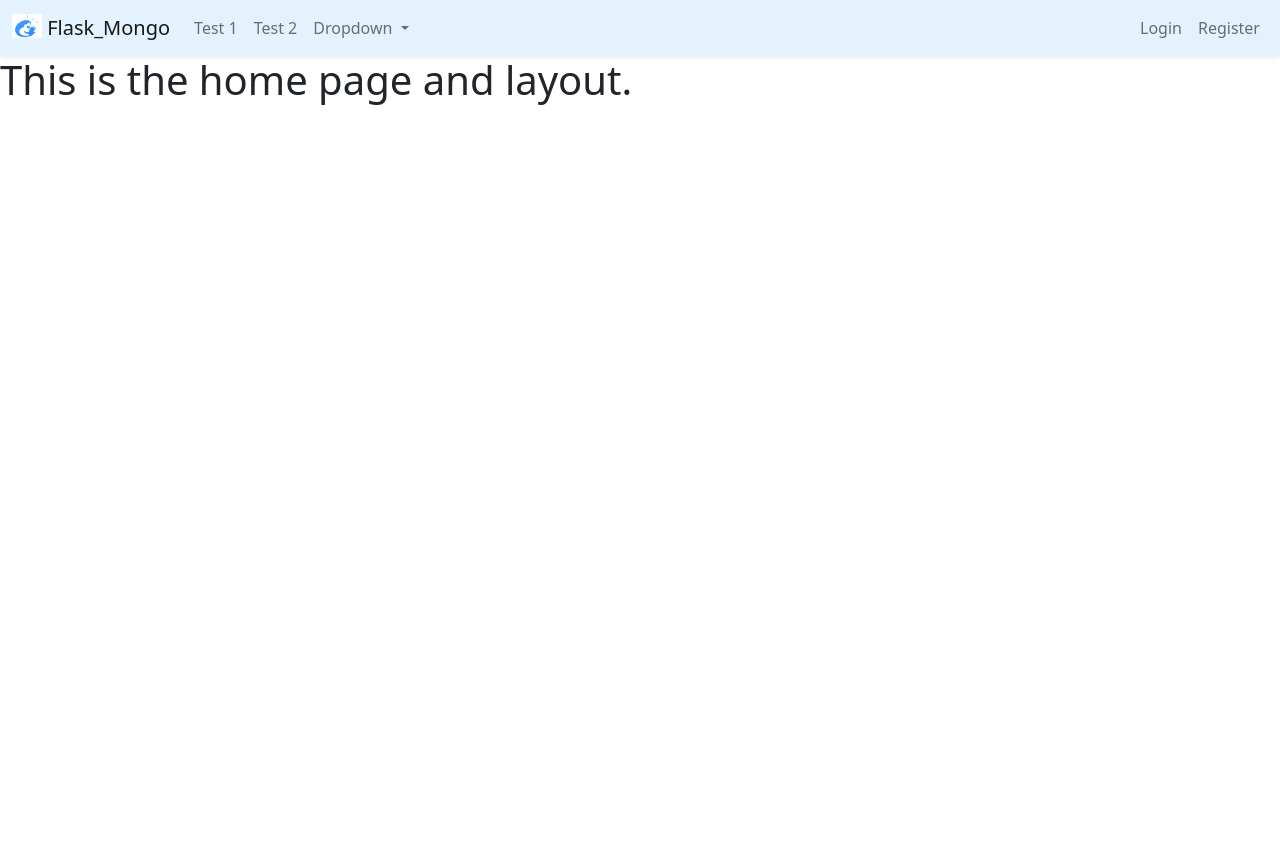
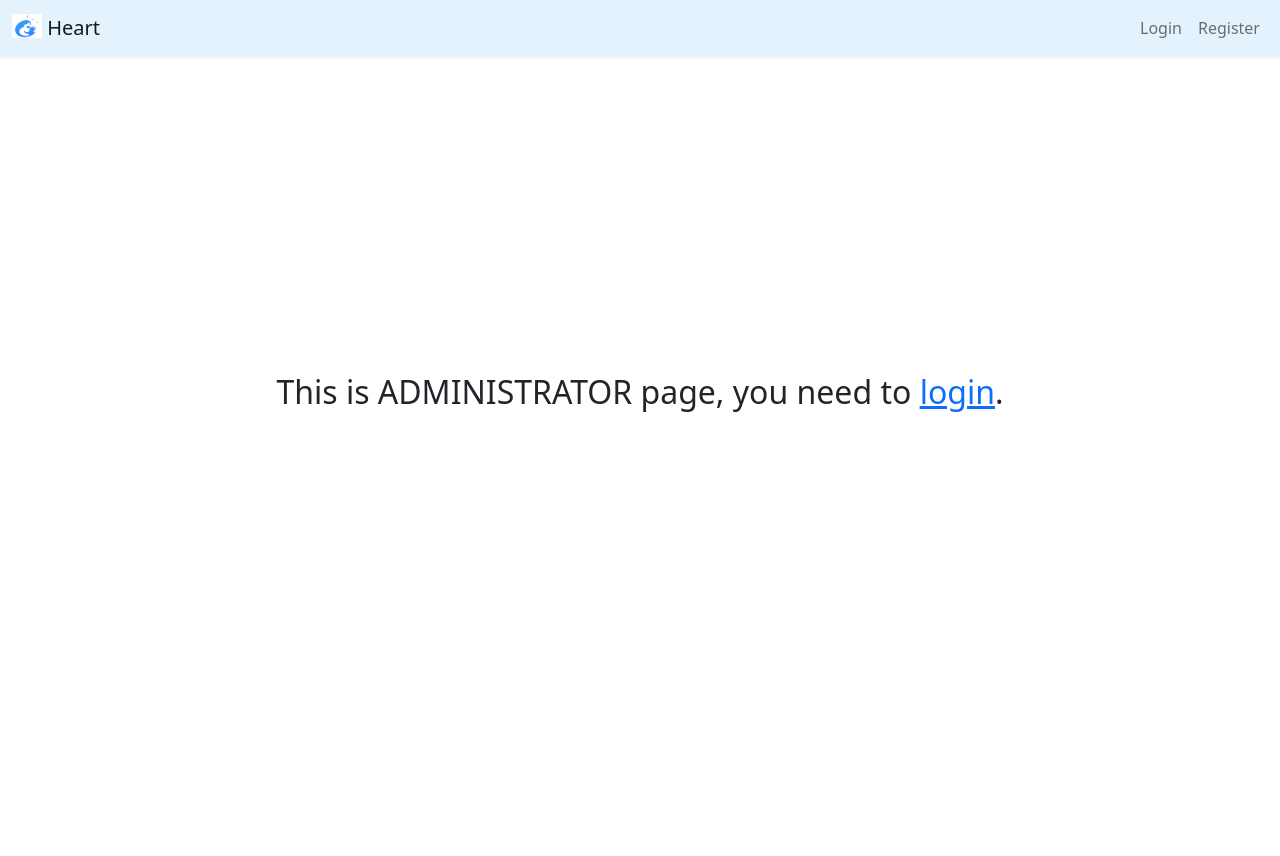
Before and after one commit to Jdsatashi/FL-Heart, a Flask app: page / in a window 1280 px wide. Before the commit the page ends 105 px from the top, so only its background shows below. Run offline with Flask 3, Linux system fonts and the light colour scheme; some libraries are stand-ins or nearby versions.

Commit message:
Update templates and direct admin page

```diff
--- a/src/mongodb.py
+++ b/src/mongodb.py
@@ -9,3 +9,4 @@ mongo_client = MongoClient(mongo_uri)
 mongo = mongo_client.get_database('test')
 ACCOUNT_TABLE = mongo.get_collection('account')
 BOOKING_TABLE = mongo.get_collection('bookings')
+ROLE_TABLE = mongo.get_collection('role')
--- a/src/routes.py
+++ b/src/routes.py
@@ -1,15 +1,25 @@
-from flask import render_template
+from flask import render_template, session, jsonify
+
+from .mongodb import ACCOUNT_TABLE
 from .requests import authenticate
 from .requests.administrator import admin
 from . import app
-
+from .requests.role import role_admin_id
 
 auth_route = authenticate
 admin_route = admin
 
 @app.route('/')
 def home():
-    return render_template('home.html', title="Home page")
+    if 'username' in session:
+        account_data = ACCOUNT_TABLE.find_one({'username': session['username']})
+        account_data['_id'] = str(account_data['_id'])
+        data = account_data
+        if 'password' in data:
+            data.pop('password')
+        data['role_id'] = str(data['role_id'])
+        session['role_id'] = data['role_id']
+    return render_template('home.html', title="Home page", admin_id=role_admin_id)
 
 
 # Api routes
--- a/src/templates/home.html
+++ b/src/templates/home.html
@@ -1,4 +1,8 @@
 {% extends 'layouts/layout.html' %}
 {% block content %}
-    <h1>This is the home page and layout.</h1>
+    <div class="container-md d-flex justify-content-center align-items-center vh-100">
+        <div class="text-center" style="margin-bottom: 120px;">
+            <h2>This is ADMINISTRATOR page, you need to <a href="{{ url_for('auth.login') }}">login</a>.</h2>
+        </div>
+    </div>
 {% endblock %}
--- a/src/templates/layouts/navbar.html
+++ b/src/templates/layouts/navbar.html
@@ -8,27 +8,18 @@
                     height="24"
                     class="d-inline-block align-text-top"
             />
-            Flask_Mongo
+            Heart
         </a>
         <div class="collapse navbar-collapse" id="navbarSupportedContent">
             <!-- Left Side Of Navbar -->
             <ul class="navbar-nav me-auto">
-                <li class="nav-item"><a class="nav-link" href="#">Test 1</a></li>
-                <li class="nav-item"><a class="nav-link" href="#">Test 2</a></li>
-                <li class="nav-item dropdown">
-                    <a class="nav-link dropdown-toggle" href="#" role="button" data-bs-toggle="dropdown"
-                       aria-expanded="false">
-                        Dropdown
-                    </a>
-                    <ul class="dropdown-menu">
-                        <li><a class="dropdown-item" href="#">Action</a></li>
-                        <li><a class="dropdown-item" href="#">Another action</a></li>
-                        <li>
-                            <hr class="dropdown-divider">
+                {% if 'username' in session %}
+                    {% if session['role_id'] == admin_id %}
+                        <li class="nav-item">
+                            <a href="{{ url_for('admin.booking_index_admin') }}" class="nav-link">Booking</a>
                         </li>
-                        <li><a class="dropdown-item" href="#">Something else here</a></li>
-                    </ul>
-                </li>
+                    {% endif %}
+                {% endif %}
             </ul>
             {% if 'username' in session %}
                 <ul class="navbar-nav ms-auto">
```
Also changed, not shown: src/requests/administrator/admin.py (+9 -4 lines), src/requests/authenticate.py (+8 -8 lines), src/requests/role.py (+7 -4 lines).
